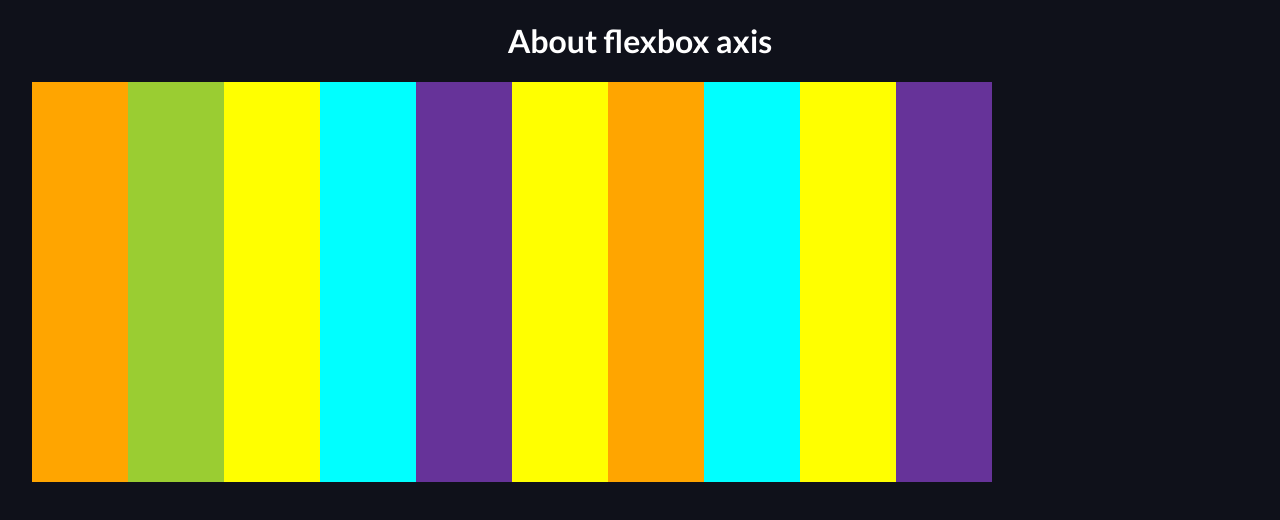
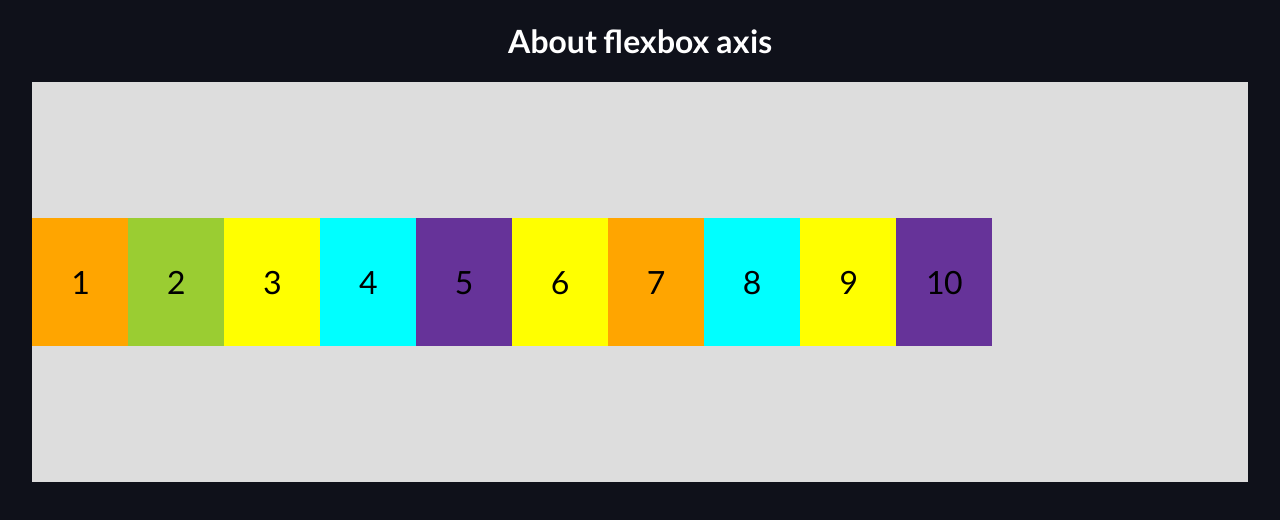
Before and after one commit to eduwebpl/css-techniki-pracy, a plain HTML site: page 10/index.html in a window 1280 px wide. Drawn offline with Linux system fonts and the light colour scheme.

Commit message:
10-finish

```diff
--- a/10/index.html
+++ b/10/index.html
@@ -13,21 +13,41 @@
  <h1>About flexbox axis</h1>
 
  <div class="container">
-  <div></div>
-  <div></div>
-  <div></div>
-  <div></div>
-  <div></div>
-  <div></div>
-  <div></div>
-  <div></div>
-  <div></div>
-  <div></div>
+  <div>1</div>
+  <div>2</div>
+  <div>3</div>
+  <div>4</div>
+  <div>5</div>
+  <div>6</div>
+  <div>7</div>
+  <div>8</div>
+  <div>9</div>
+  <div>10</div>
  </div>
 
  <style>
   .container {
+   background: #ddd;
+   height: 50vh;
+   font-size: 2em;
+   color: black;
+
    display: flex;
+   flex-direction: row;
+
+   flex-wrap: wrap;
+   align-items: center;
+   /* align-content: center; */
+  }
+
+  .container > div {
+
+   display: flex;
+   flex-direction: row;
+
+   justify-content: center;
+   align-content: center;
+   align-items: center;
   }
  </style>
 </body>
```
